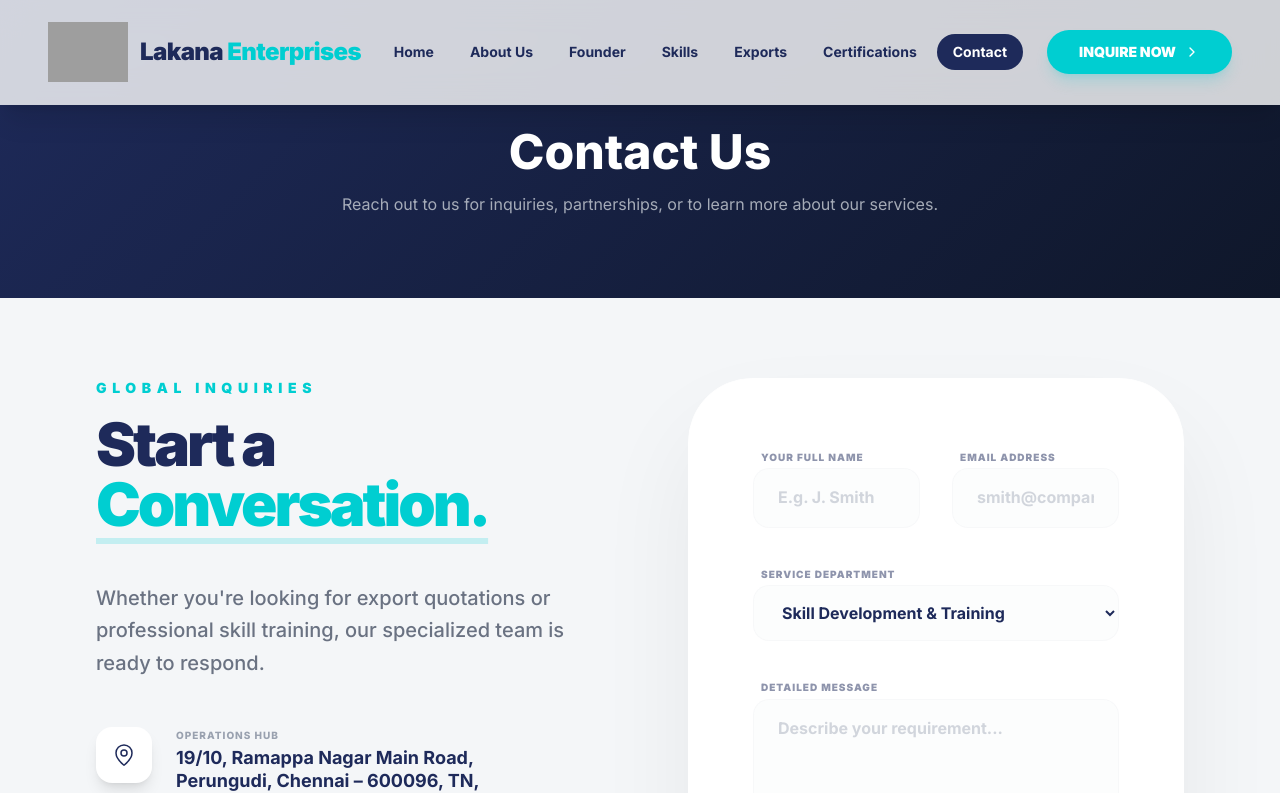
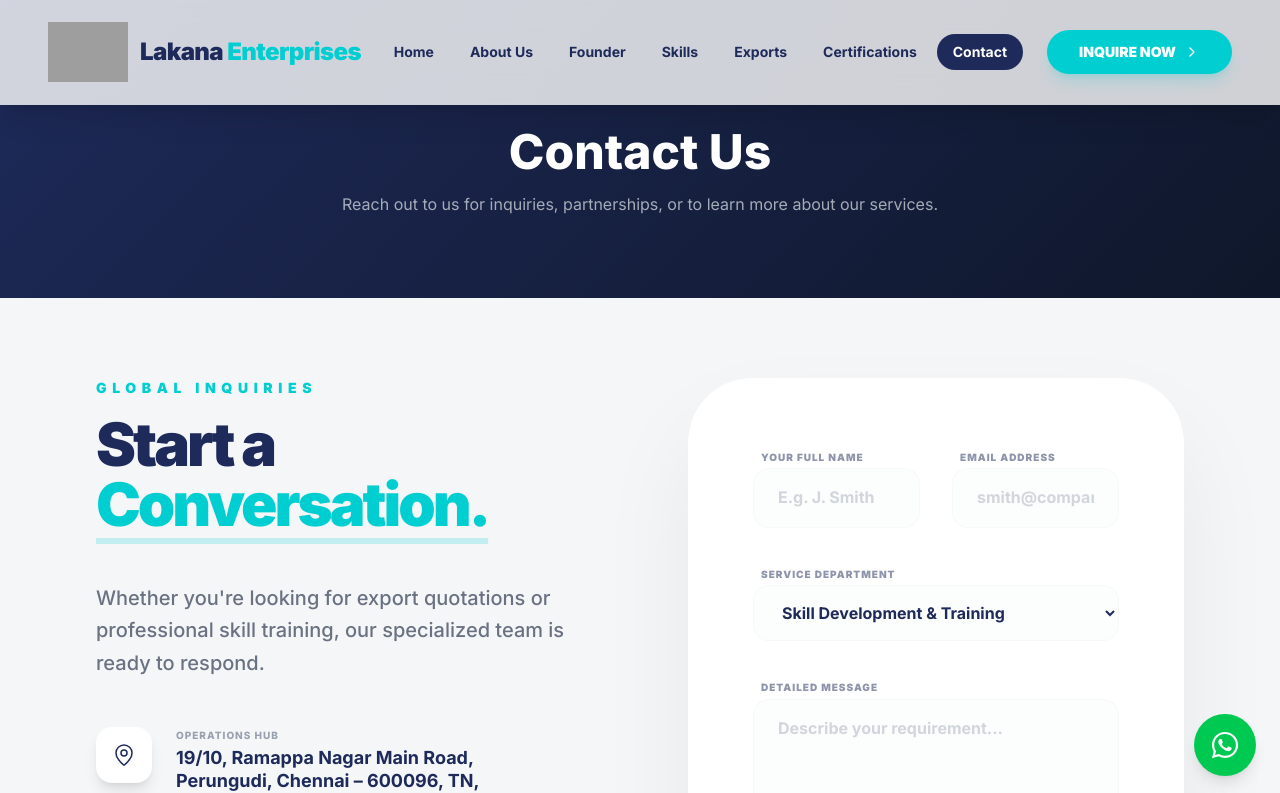
Before and after one commit to pariarul/-Lakana-Enterprises, a Next.js app: page /contact in a window 1280 px wide. Shown: the top 793 px of the page. Built offline with nearby package versions, Linux system fonts and the light colour scheme; grey boxes are pictures that could not be loaded.

Commit message:
whats app icon and integrate

```diff
--- a/package.json
+++ b/package.json
@@ -13,7 +13,8 @@
     "lucide-react": "^0.563.0",
     "next": "16.1.6",
     "react": "19.2.3",
-    "react-dom": "19.2.3"
+    "react-dom": "19.2.3",
+    "react-icons": "^5.5.0"
   },
   "devDependencies": {
     "@tailwindcss/postcss": "^4",
--- a/src/app/layout.js
+++ b/src/app/layout.js
@@ -1,5 +1,6 @@
 import { Inter } from "next/font/google";
 import "./globals.css";
+import WhatsAppChat from "@/components/WhatsAppChat";
 
 const inter = Inter({
   subsets: ["latin"],
@@ -90,7 +91,9 @@
       <body
         className={`${inter.variable} font-sans antialiased text-primary bg-background`}
       >
+
         {children}
+         <WhatsAppChat />
       </body>
     </html>
   );
--- a/src/app/page.js
+++ b/src/app/page.js
@@ -8,6 +8,7 @@
 import CertificationsSection from '@/components/CertificationsSection';
 import ContactSection from '@/components/ContactSection';
 import Footer from '@/components/Footer';
+
 
 export default function Home() {
   return (
--- a/src/components/Hero.jsx
+++ b/src/components/Hero.jsx
@@ -87,7 +87,10 @@
                     <Link href="/skill-development" className="group bg-white text-primary px-10 py-5 rounded-2xl font-black text-lg hover:bg-accent hover:text-white transition-all shadow-2xl shadow-black/40 flex items-center gap-3 active:scale-95 btn-glow">
                         EXPLORE SERVICES <ArrowRight size={20} className="group-hover:translate-x-2 transition-transform" />
                     </Link>
-                    <Link href="/contact" className="bg-white/5 backdrop-blur-md border border-white/20 text-white px-10 py-5 rounded-2xl font-black text-lg hover:bg-white/10 transition-all flex items-center gap-3 active:scale-95">
+                    <Link       href="https://wa.me/919629772243"
+      target="_blank"
+      rel="noopener noreferrer"
+       className="bg-white/5 backdrop-blur-md border border-white/20 text-white px-10 py-5 rounded-2xl font-black text-lg hover:bg-white/10 transition-all flex items-center gap-3 active:scale-95">
                         GET IN TOUCH
                     </Link>
                 </motion.div>
--- a/src/components/Navbar.jsx
+++ b/src/components/Navbar.jsx
@@ -5,6 +5,7 @@
 import Link from 'next/link';
 import { usePathname } from 'next/navigation';
 import Image from "next/image";
+
 
 const Navbar = () => {
     const [isScrolled, setIsScrolled] = useState(true);
@@ -90,12 +91,14 @@
                                 </Link>
                             ))}
                         </div>
-                        <Link
-                            href="/contact"
-                            className="bg-accent text-white px-8 py-3 rounded-full text-sm font-black shadow-lg shadow-accent/20 hover:bg-secondary hover:shadow-secondary/30 transition-all active:scale-95 btn-glow flex items-center gap-2"
-                        >
-                            INQUIRE NOW <ChevronRight size={16} />
-                        </Link>
+   <Link
+      href="https://wa.me/919629772243"
+      target="_blank"
+      rel="noopener noreferrer"
+      className="bg-accent text-white px-8 py-3 rounded-full text-sm font-black shadow-lg shadow-accent/20 hover:bg-secondary hover:shadow-secondary/30 transition-all active:scale-95 btn-glow flex items-center gap-2"
+    >
+      INQUIRE NOW <ChevronRight size={16} />
+    </Link>
                     </div>
 
                     {/* Mobile Toggle */}
--- /dev/null
+++ b/src/components/WhatsAppChat.jsx
@@ -0,0 +1,16 @@
+import { FaWhatsapp } from "react-icons/fa";
+
+const WhatsAppChat = () => {
+  return (
+    <a
+      href="https://wa.me/919629772243?text=Hello%20I%20am%20interested%20in%20your%20services"
+      target="_blank"
+      rel="noopener noreferrer"
+      className="fixed bottom-6 right-6 bg-green-500 hover:bg-green-600 text-white p-4 rounded-full shadow-lg transition-all duration-300 z-50"
+    >
+      <FaWhatsapp size={30} />
+    </a>
+  );
+};
+
+export default WhatsAppChat;
```
Also changed, not shown: 1 other file (tests, documents, lock files or other folders).
